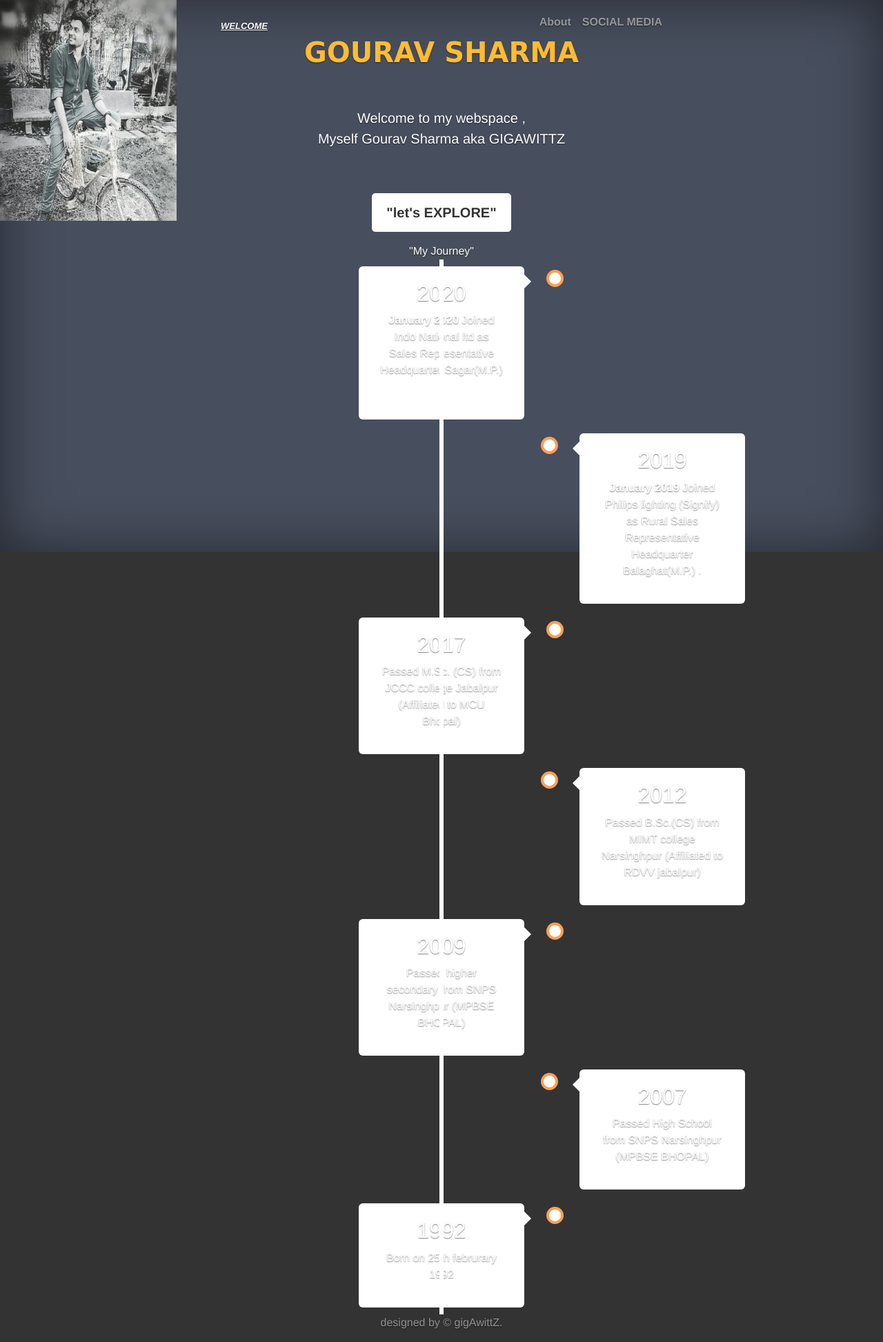
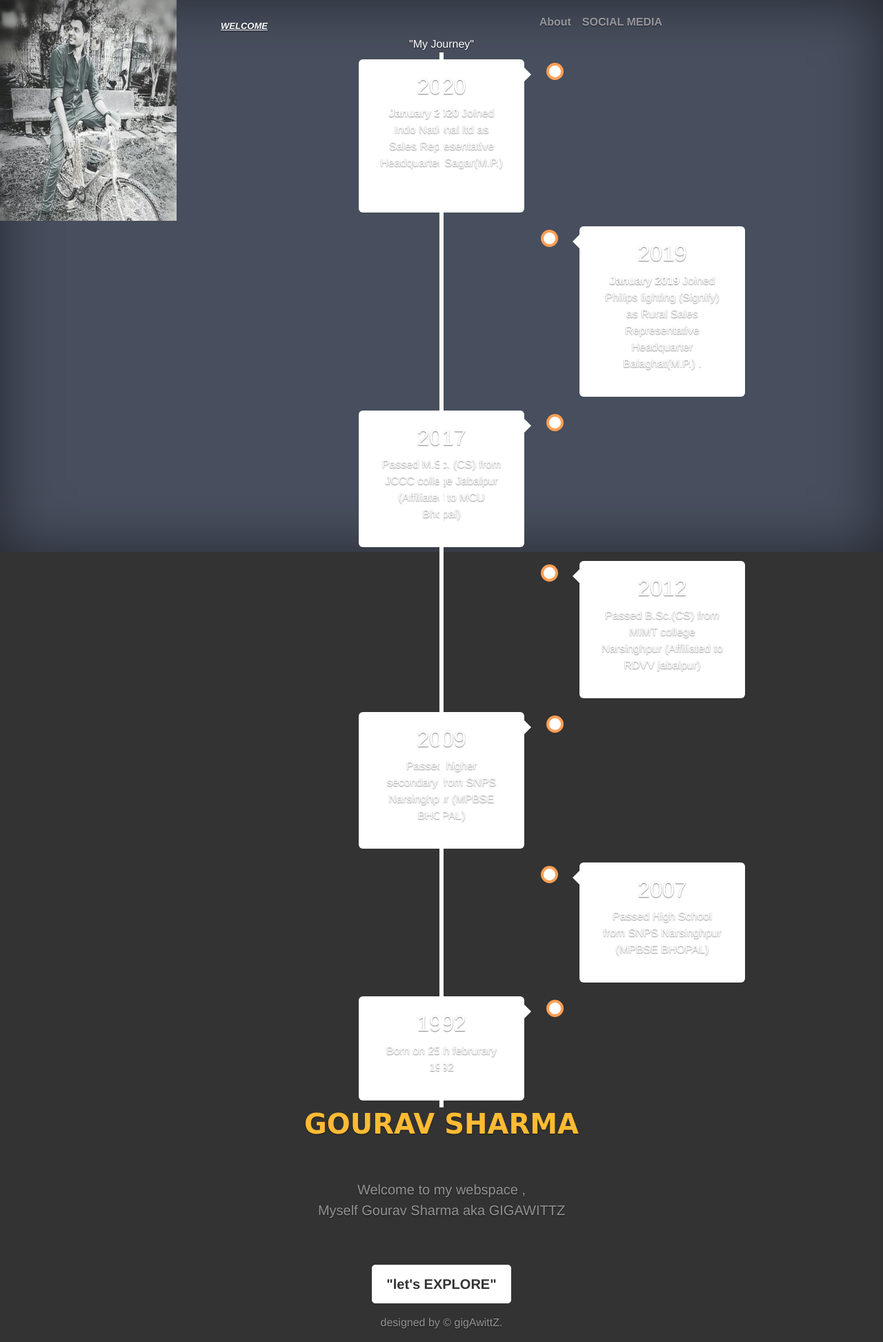
Before and after one commit to gigawittz/educational-website, a plain HTML site: page index.html in a window 1280 px wide. Shown: the whole page at 69% size. Drawn offline with Linux system fonts and the light colour scheme.

Commit message:
Update index.html

```diff
--- a/index.html
+++ b/index.html
@@ -52,16 +52,9 @@ body {
       </nav>
     </div>
   </header>
-<main role="main" class="inner cover">
-    <h1 class="cover-heading" style = "font-family:cursive;"><font color=#ffbb33><b>GOURAV SHARMA</b></h1></font>
-    <br>
-    <br>
-    <p class="lead" ><font>Welcome to my webspace ,<br/>Myself Gourav Sharma aka GIGAWITTZ </font></p>
-    <br/><br/>  <a href="Blogs.html" class="btn btn-lg btn-secondary">"let's EXPLORE"</a>
-    </p>
-  </main>
+
     <h9> "My Journey"</h9>
-    <style>
+   <meta name="viewport" content="width=device-width, initial-scale=1.0"> <style>
 * {
   box-sizing: border-box;
 }
@@ -247,6 +240,14 @@ body {
 
   <footer class="mastfoot mt-auto">
     <div class="inner">
+      <main role="main" class="inner cover">
+    <h1 class="cover-heading" style = "font-family:cursive;"><font color=#ffbb33><b>GOURAV SHARMA</b></h1></font>
+    <br>
+    <br>
+    <p class="lead" ><font>Welcome to my webspace ,<br/>Myself Gourav Sharma aka GIGAWITTZ </font></p>
+    <br/><br/>  <a href="Blogs.html" class="btn btn-lg btn-secondary">"let's EXPLORE"</a>
+    </p>
+  </main>
       <p>designed by © gigAwittZ.</p>
     </div>
   </footer>
```
